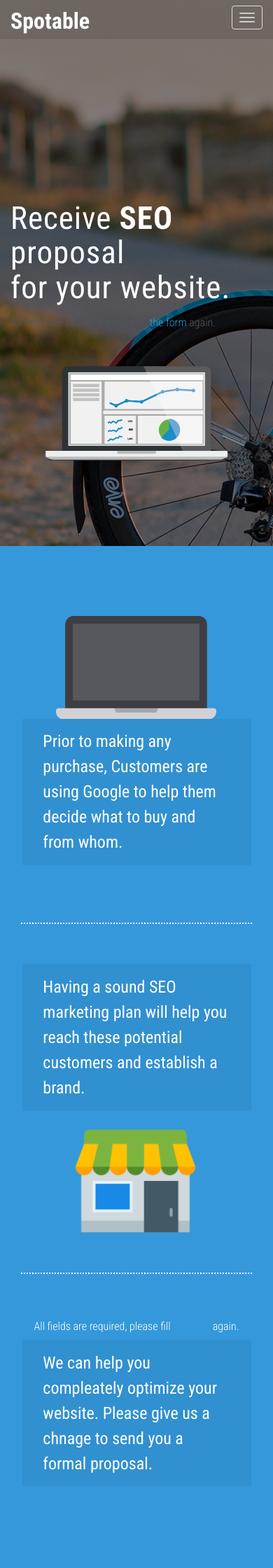
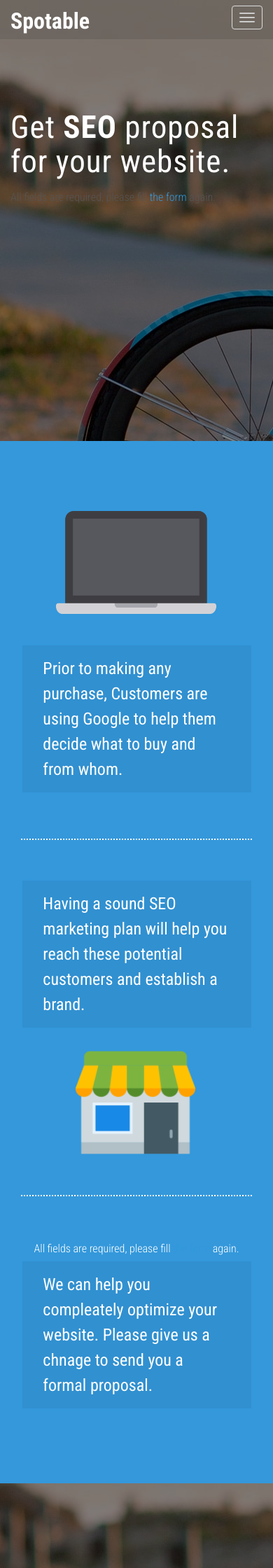
Before and after one commit to surajkincity/spotable, a PHP site: page /?action=1 in a window 390 px wide. Shown: the top 2240 px of the page at 70% size. Run offline with PHP 8.4, Linux system fonts and the light colour scheme; data that the repository does not hold is empty; some libraries are stand-ins or nearby versions.

Commit message:
Mobile optimised

```diff
--- a/assets/css/main.css
+++ b/assets/css/main.css
@@ -19,7 +19,11 @@
   padding-top: 20px;
     background-color: white;
     margin-right: 13px;
-    border-radius: 2px;}
+    border-radius: 2px;
+    display: inline-block;
+    width: 180px;
+    margin-bottom: 15px;
+  }
 
 body {
   background-color: #f5f5f5;
@@ -57,7 +61,7 @@ h4 {
 /* Paragraph & Typographic */
 p {
     line-height: 28px;
-    margin-bottom: 25px;
+    padding-bottom: 15px;
     font-size: 16px;
 }
 
@@ -139,7 +143,7 @@ i {
 	/* background: url(../img/bg01.jpg) no-repeat center top; */
 	background-color: rgba(0, 0, 0, .5);
 	margin-top: -20px;
-	padding-top:200px;
+
 	background-attachment: relative;
 	background-position: center center;
 	min-height: 650px;
@@ -173,3 +177,15 @@ i {
     text-align: left;line-height: 1.5;}
 
     .textblock{background-color: rgba(0, 0, 0, 0.05);}
+
+@media screen and (max-width: 600px) {
+  .desktop{display: none;}
+  #headerwrap{padding-top:70px;}
+}
+@media screen and (min-width: 601px) {
+  .mobile{display: none;}
+  #headerwrap{min-height: 800px ;	padding-top:200px;}
+}
+
+.footermobile{color:white;font-weight: 600;text-align: center;}
+.footermobile p{padding-top:10px;margin: 0px;}
--- a/index.php
+++ b/index.php
@@ -32,7 +32,7 @@
       h2{color: #3498db;}
       .aboutp {    color: #95a5a6;
     font-weight: 400; font-size: 22px;}
-      body{font-family: 'Roboto Condensed',sans-serif !important; background-image: url('img/background1.jpg');background-attachment: fixed;}
+      body{font-family: 'Roboto Condensed',sans-serif !important; background-image: url('img/background1-min.jpg');background-attachment: fixed;}
     </style>
   </head>
 
@@ -61,7 +61,7 @@
       </div>
     </div>
 
-  <div id="headerwrap" style="min-height: 800px;">
+  <div id="headerwrap" style="">
     <div class="container">
       <div class="row">
         <br><br>
@@ -69,7 +69,7 @@
         <div class='col-lg-5'>
 
           <h1 style="font-weight: 400;">
-            Receive <b>SEO</b> proposal<br/>
+            Get <b>SEO</b> proposal<br/>
           for your website.</h1>
 <?php
 $action=$_REQUEST['action'];
@@ -130,7 +130,7 @@ else                /* send the submitted data */
 
         <!-- /col-lg-6 -->
         <div class="col-lg-6">
-          <img class="img-responsive" src="img/landing.png" alt="" style='padding:50px;'>
+          <img class="img-responsive desktop" src="img/landing.png" alt="" style='padding:50px;'>
         </div><!-- /col-lg-6 -->
         <br><br><br>
       </div><!-- /row -->
@@ -143,7 +143,7 @@ else                /* send the submitted data */
     <div class="container usp" style="padding-top: 40px;padding-bottom: 40px;font-family: 'Roboto Condensed',sans-serif !important;">
       <div class='row mt centered'>
         <div class='col-md-6'>
-          <img src='img/mansearching.png'>
+          <img src='img/mansearching.png'><br><br><br>
 
         </div>
         <div class='col-md-6 textblock'>
@@ -158,8 +158,8 @@ else                /* send the submitted data */
           <p>Having a sound SEO marketing plan will help you reach these potential customers and establish a brand.</p>
 
         </div>
-        <div class='col-md-6'>
-          <img src='img/desk.png'>
+        <div class='col-md-6'><br>
+          <img src='img/desk.png'><br>
 
         </div>
 
@@ -185,7 +185,7 @@ else                /* send the submitted data */
 
 
 
-          </form>
+          </form><br><br>
 
 
 
@@ -496,7 +496,7 @@ else                /* send the submitted data */
 
 
 <div class="col-lg-12" style='background-color: #3498db; '>
-      <div class="container">
+      <div class="container desktop">
         <div class="navbar-header">
                   <ul class="nav navbar-nav navbar-right">
             <li><a class='footerlink' href="#" style='color:white;font-weight: 400; background-color:#3498db !important;'>©Spotable</a></li>
@@ -513,6 +513,16 @@ else                /* send the submitted data */
           </ul>
         </div><!--/.nav-collapse -->
       </div>
+      <div class="container mobile footermobile">
+        <div>
+          <p>
+info@Spotable.in  &nbsp;&nbsp;&nbsp;  +91 7276-888-089
+</p>
+        </div>
+
+
+      </div>
+
 
 </div>
     <!-- Bootstrap core JavaScript
```
Also changed, not shown: img/background1-min.jpg (added).
